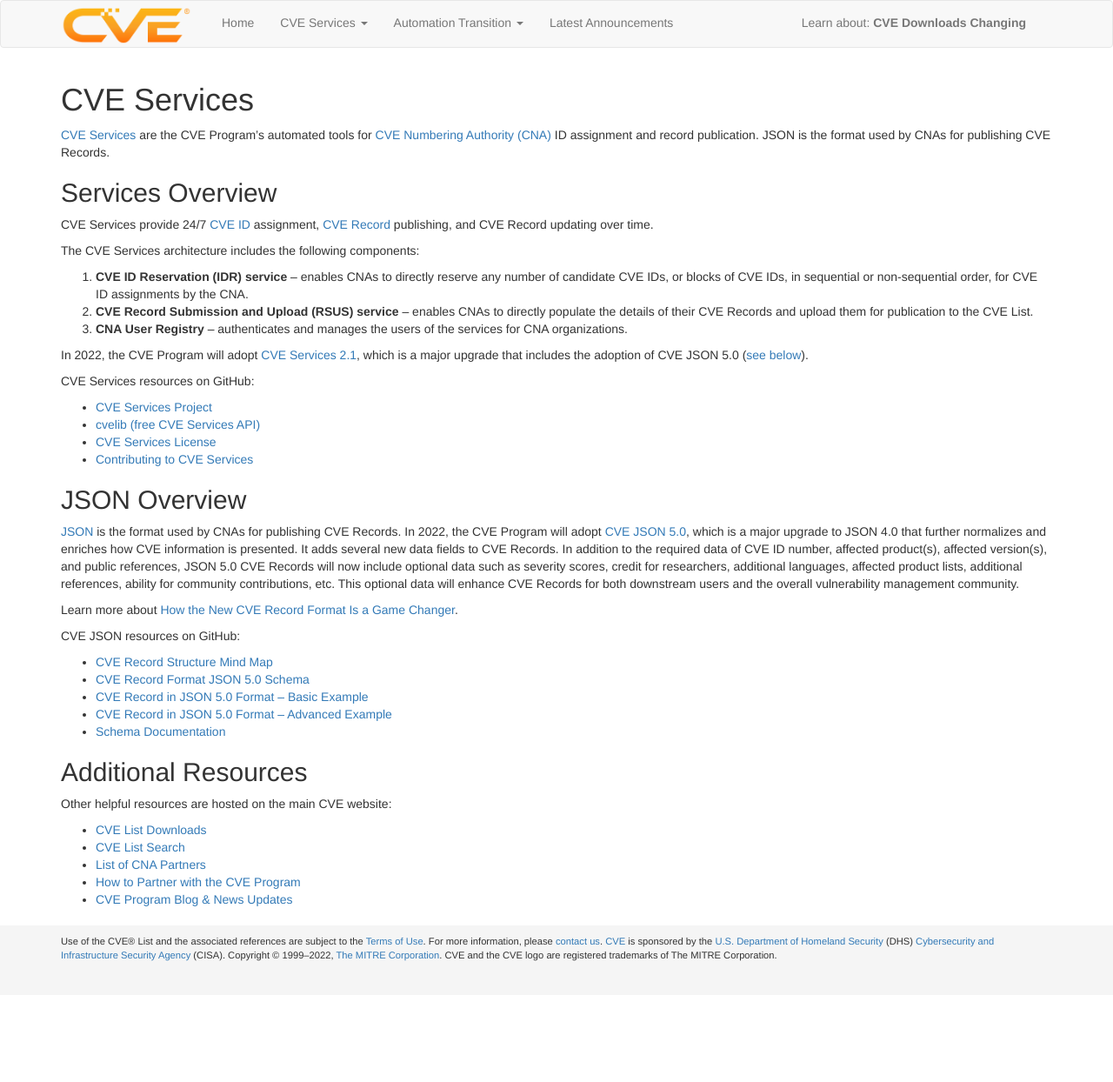
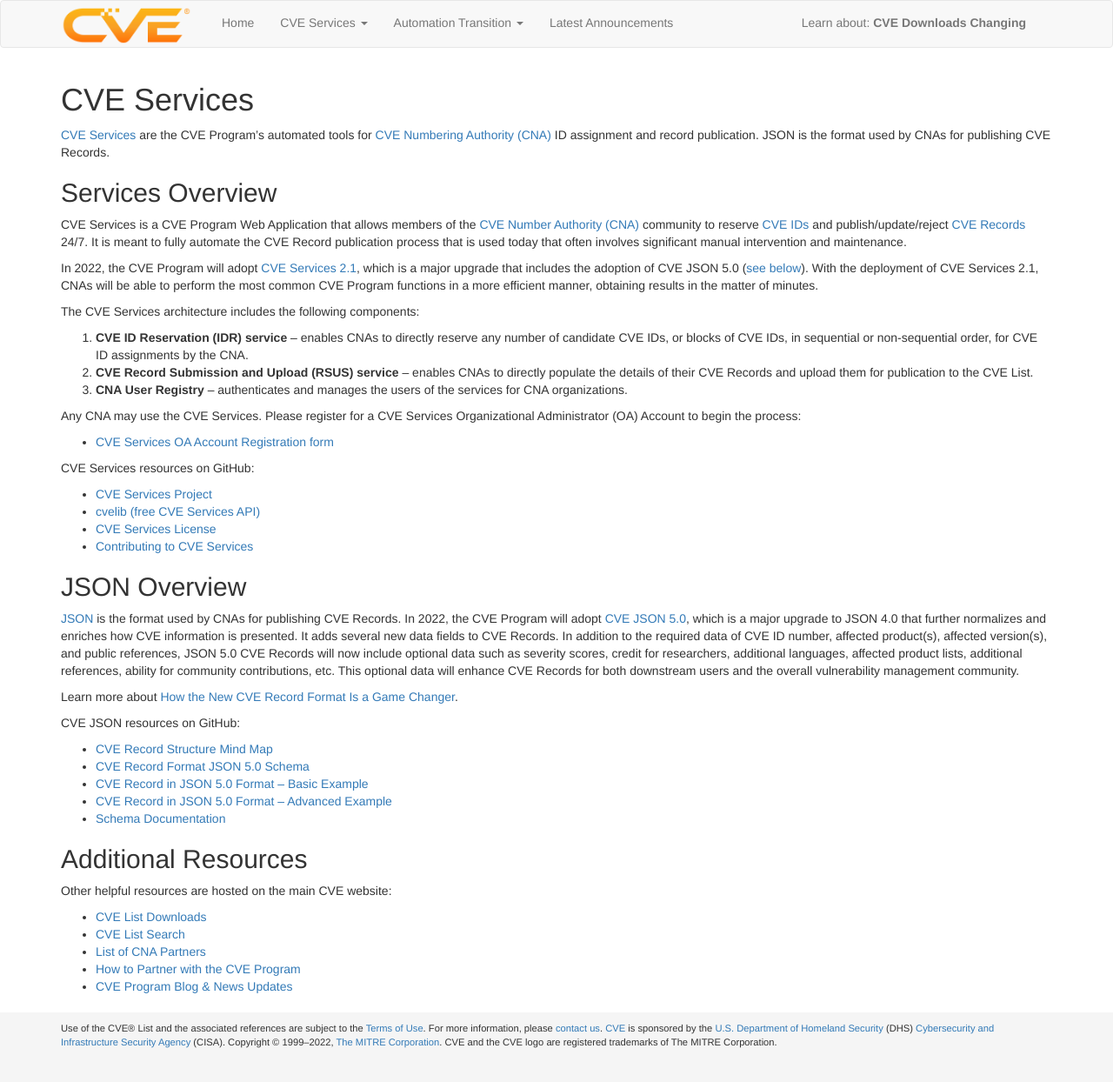
Before and after one commit to CVEProject/cveproject.github.io, a Jekyll site: the page built from automation-cve-services.md, in a window 1280 px wide. Shown: the whole page at 87% size. Built offline with Jekyll 4.4.1, drawn with Linux system fonts in a browser that asks for light colours; nearby versions of some CDN libraries; before the commit the page ends 1144 px from its top, so only the background shows below that.

Commit message:
Update automation-cve-services.md
Update description of CVE Services 2.1 and add a link to the CVE Services Organizational Administrator (OA) Account form

```diff
--- a/automation-cve-services.md
+++ b/automation-cve-services.md
@@ -7,7 +7,9 @@ layout: page
 
 ## Services Overview
 
-CVE Services provide 24/7 [CVE ID](https://www.cve.org/ResourcesSupport/Glossary?activeTerm=glossaryCVEID) assignment, [CVE Record](https://www.cve.org/ResourcesSupport/Glossary?activeTerm=glossaryRecord) publishing, and CVE Record updating over time.
+CVE Services is a CVE Program Web Application that allows members of the [CVE Number Authority (CNA)](https://www.cve.org/PartnerInformation/Partner#CNA) community to reserve [CVE IDs](https://www.cve.org/ResourcesSupport/Glossary?activeTerm=glossaryCVEID) and publish/update/reject [CVE Records](https://www.cve.org/ResourcesSupport/Glossary?activeTerm=glossaryRecord) 24/7. It is meant to fully automate the CVE Record publication process that is used today that often involves significant manual intervention and maintenance.
+
+In 2022, the CVE Program will adopt [CVE Services 2.1](https://github.com/CVEProject/cve-services#project), which is a major upgrade that includes the adoption of CVE JSON 5.0 ([see below](https://cveproject.github.io/automation-cve-services#json-overview)). With the deployment of CVE Services 2.1, CNAs will be able to perform the most common CVE Program functions in a more efficient manner, obtaining results in the matter of minutes.
 
 The CVE Services architecture includes the following components:
 
@@ -17,7 +19,9 @@ The CVE Services architecture includes the following components:
   <li><strong>CNA User Registry</strong> – authenticates and manages the users of the services for CNA organizations.</li>
 </ol>
 
-In 2022, the CVE Program will adopt [CVE Services 2.1](https://github.com/CVEProject/cve-services#project), which is a major upgrade that includes the adoption of CVE JSON 5.0 ([see below](https://cveproject.github.io/automation-cve-services#json-overview)).
+Any CNA may use the CVE Services. Please register for a CVE Services Organizational Administrator (OA) Account to begin the process:
+
+* [CVE Services OA Account Registration form](https://forms.monday.com/forms/03132d0646401f5d10d06c60e25444a1?r=use1)
 
 CVE Services resources on GitHub:
 
```
